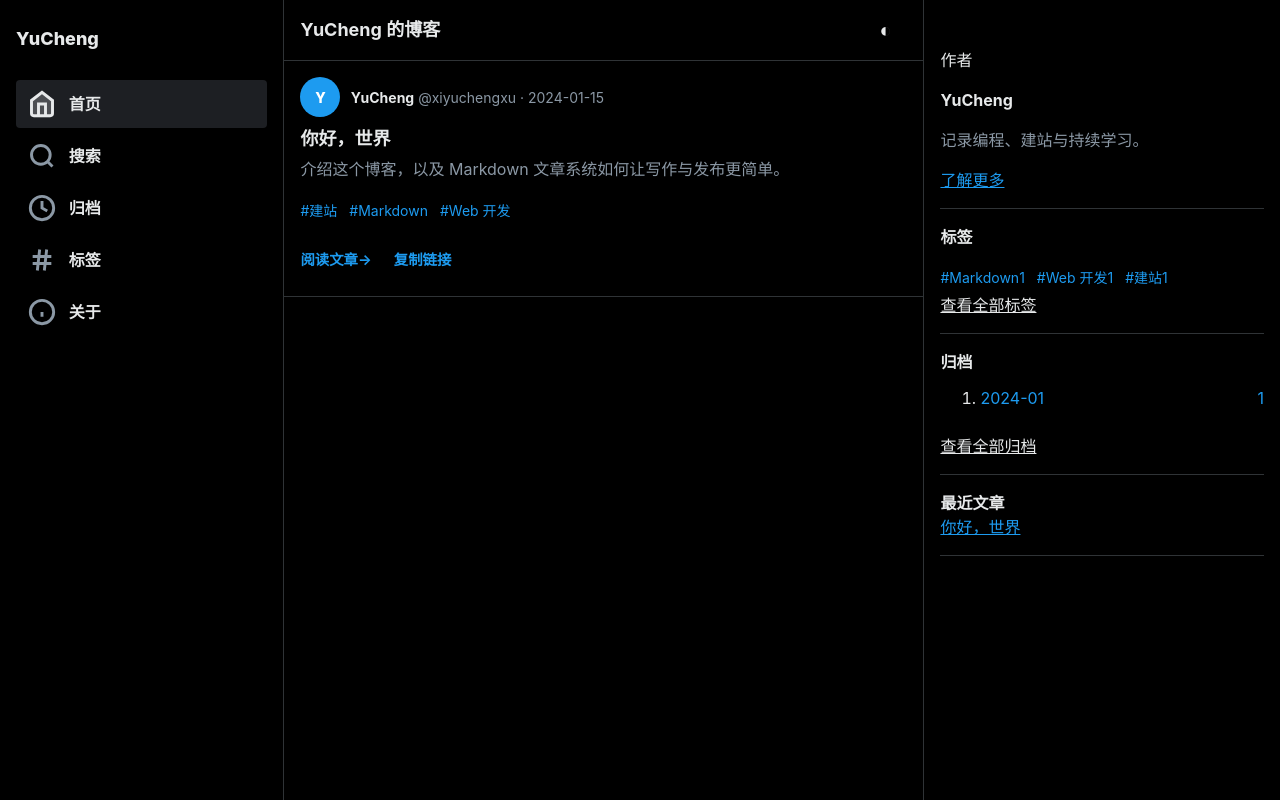
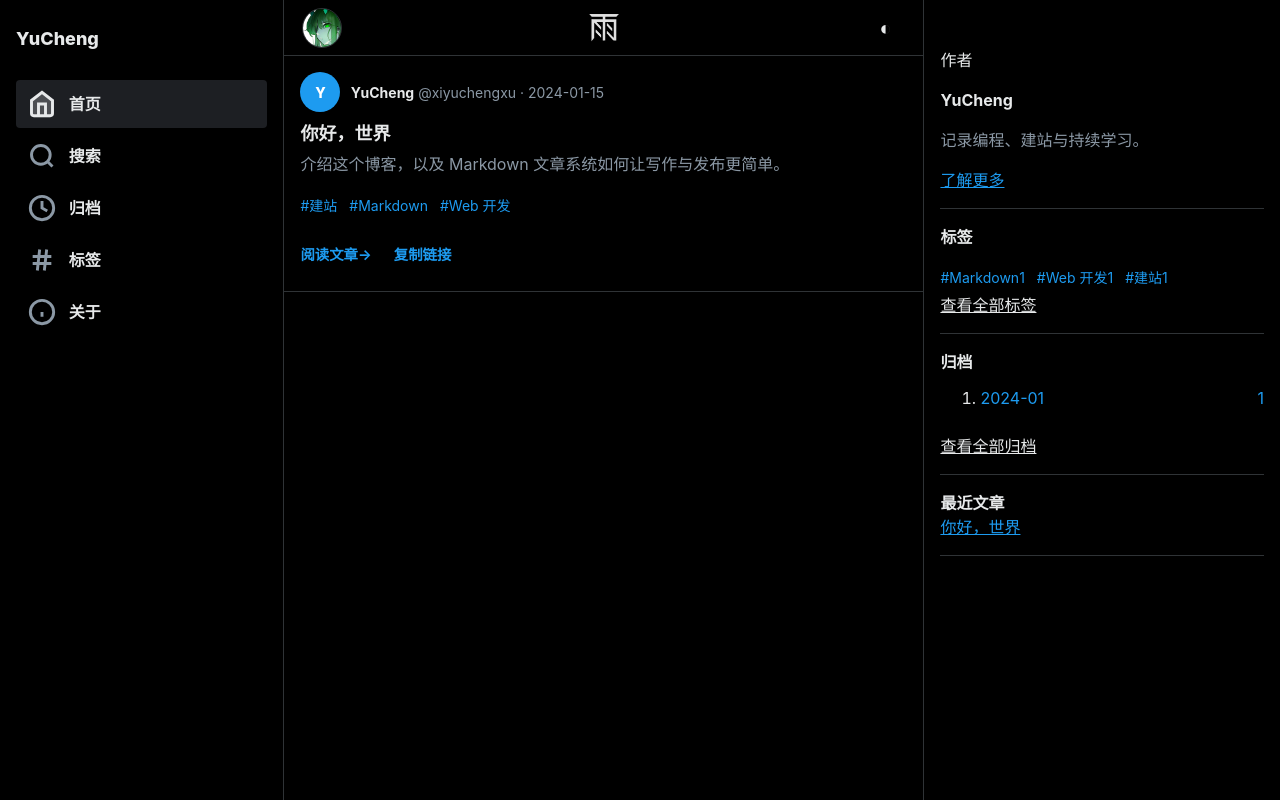
Before and after one commit to xiyuchengxu/xiyuchengxu.github.io, a website: page docs/index.html in a window 1280 px wide. Drawn offline with Linux system fonts and the light colour scheme.

Commit message:
feat(博客): 重构首页顶部品牌栏

```diff
--- a/docs/index.html
+++ b/docs/index.html
@@ -21,9 +21,15 @@
     </aside>
 
     <main class="timeline" id="mainContent">
-      <header class="timeline-header">
-        <h1>YuCheng 的博客</h1>
-        <button class="icon-button" type="button" data-theme-toggle aria-label="切换主题" title="切换主题">◐</button>
+      <header class="timeline-header home-topbar" aria-label="首页顶部栏">
+        <a class="topbar-avatar" href="about.html" aria-label="查看关于 YuCheng">
+          <img src="assets/avatar.png" alt="" width="40" height="40">
+        </a>
+        <h1 class="visually-hidden">YuCheng 的博客</h1>
+        <a class="topbar-logo" href="index.html" aria-label="返回首页">
+          <img src="assets/site-logo.png" alt="" width="128" height="120">
+        </a>
+        <button class="icon-button topbar-theme" type="button" data-theme-toggle aria-label="切换主题" title="切换主题">◐</button>
       </header>
       <section id="pageContent" class="post-list" aria-live="polite" aria-busy="true">
         <article class="skeleton-post" aria-hidden="true"><span class="skeleton-line skeleton-meta"></span><span class="skeleton-line skeleton-title"></span><span class="skeleton-line skeleton-body"></span></article>
--- a/docs/styles.css
+++ b/docs/styles.css
@@ -160,6 +160,51 @@ a { -webkit-tap-highlight-color: transparent; }
   background: var(--bg);
   border-bottom: 1px solid var(--line);
 }
+
+.timeline-header.home-topbar {
+  display: grid;
+  grid-template-columns: 44px minmax(0, 1fr) 44px;
+  height: 56px;
+  min-height: 56px;
+  justify-content: normal;
+  gap: 0;
+  padding-block: 0;
+}
+
+.topbar-avatar,
+.topbar-logo {
+  display: grid;
+  width: 44px;
+  height: 44px;
+  place-items: center;
+  border-radius: 50%;
+  text-decoration: none;
+}
+
+.topbar-avatar { grid-column: 1; }
+.topbar-logo { grid-column: 2; justify-self: center; }
+.topbar-theme { grid-column: 3; }
+
+.topbar-avatar:hover,
+.topbar-logo:hover { background: var(--surface-hover); }
+
+.topbar-avatar img {
+  width: 40px;
+  height: 40px;
+  object-fit: cover;
+  border: 1px solid var(--line);
+  border-radius: 50%;
+}
+
+.topbar-logo img {
+  display: block;
+  width: auto;
+  max-width: 44px;
+  height: 32px;
+  object-fit: contain;
+}
+
+[data-theme="light"] .topbar-logo img { filter: brightness(0); }
 
 .timeline-header h1,
 .rail h2,
```
Also changed, not shown: 1 other file.
